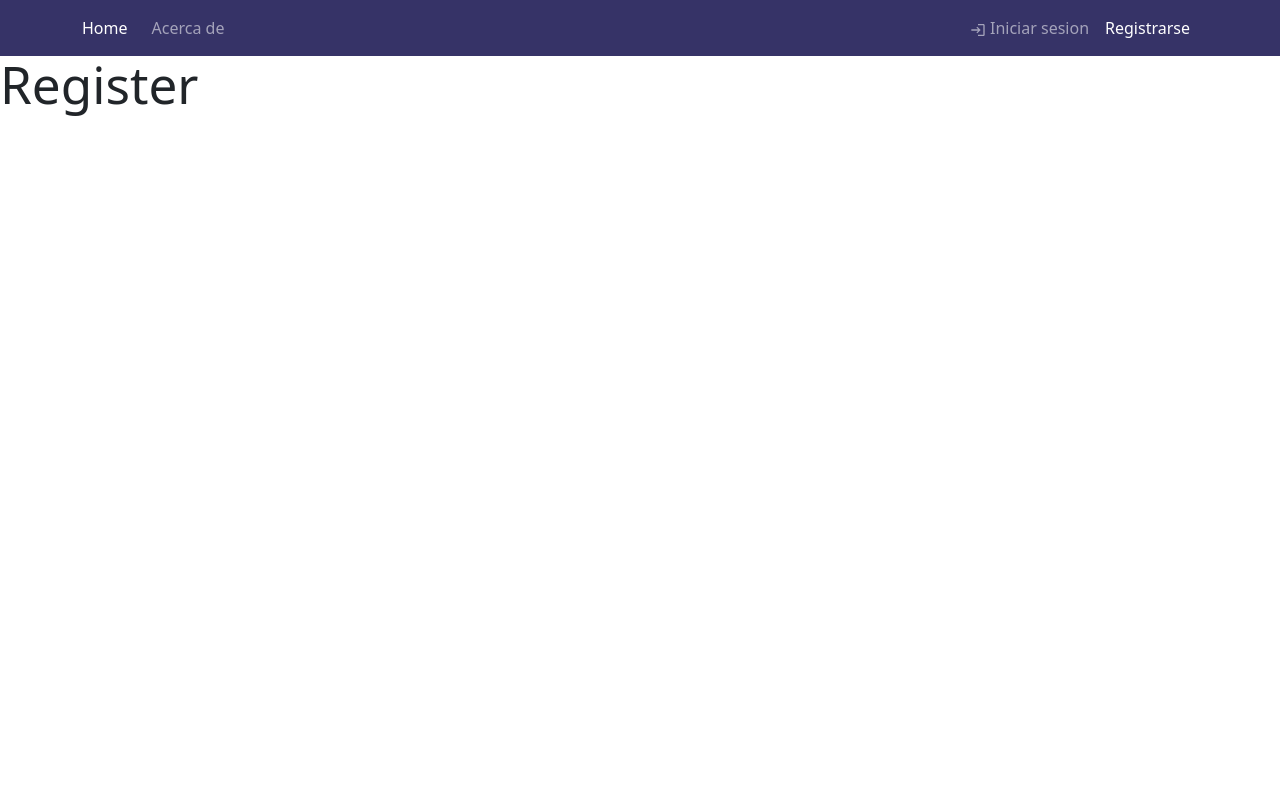
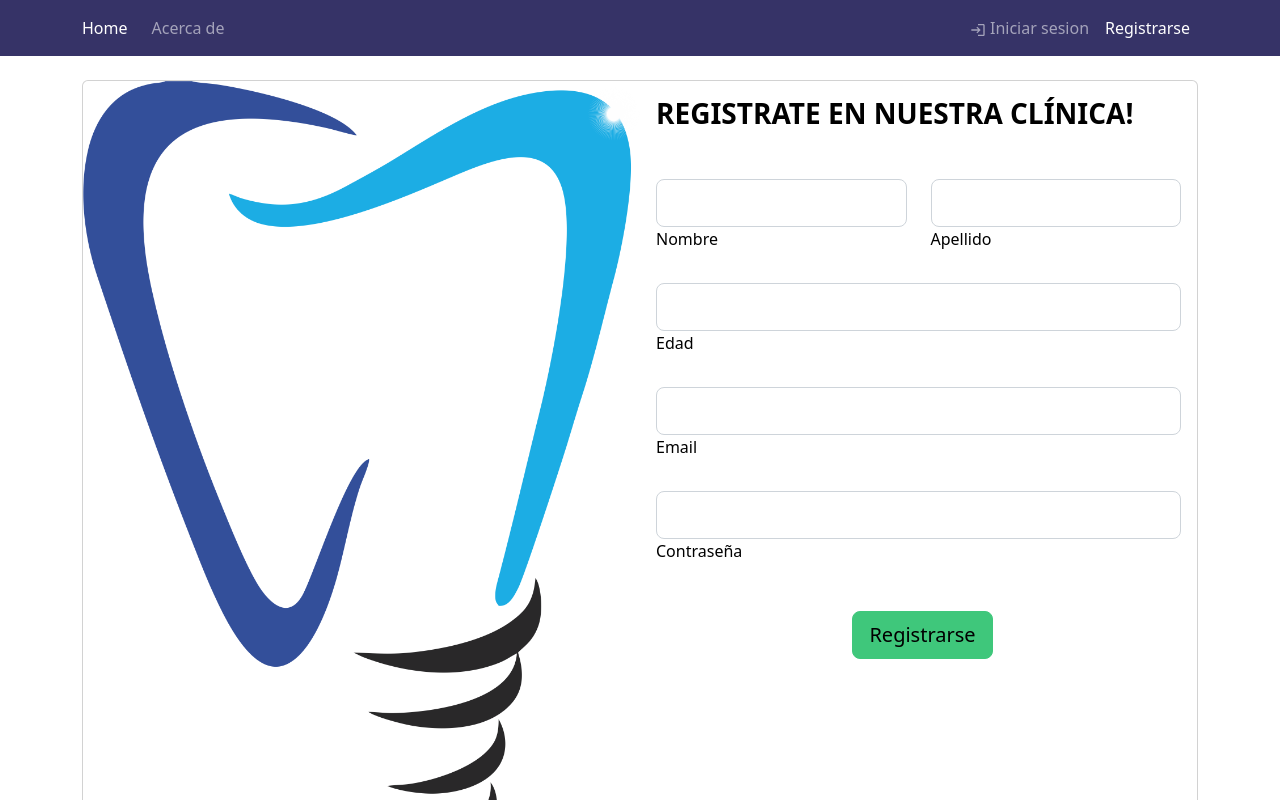
Before and after one commit to fran1893/dentalClinicFrontend, a React (Vite) app: page /register in a window 1280 px wide. Shown: the top 800 px of the page. Built offline with nearby package versions, Linux system fonts and the light colour scheme.

Commit message:
Add user register view

```diff
--- a/src/_services/authService.js
+++ b/src/_services/authService.js
@@ -3,6 +3,7 @@ import { global } from "../_global/global";
 
 const authService = {};
 
+// LOGIN
 authService.login = async (credentials) => {
   const body = {
     email: credentials.email,
@@ -12,4 +13,17 @@ authService.login = async (credentials) => {
   return (await axios.post(global.BASE_URL + "/auth/login", body)).data;
 };
 
+// Registrar paciente
+authService.register = async (credentials) => {
+  const body = {
+    nombre: credentials.nombre,
+    apellidos: credentials.apellidos,
+    edad: credentials.edad,
+    email: credentials.email,
+    password: credentials.password,
+  };
+
+  return (await axios.post(global.BASE_URL + "/auth/register", body)).data;
+};
+
 export default authService;
--- a/src/containers/login/Login.jsx
+++ b/src/containers/login/Login.jsx
@@ -4,11 +4,11 @@ import { updateAuthStoreStateLogIn } from "../../features/authentication/updateA
 import { useSelector } from "react-redux";
 import { useNavigate } from "react-router-dom";
 import validator from "validator";
-import "./Login.scss"
+import "./Login.scss";
 
 export default function Login() {
   const initialFormValues = {
-    email: "pancho@gmail.com",
+    email: "bolso@gmail.com",
     password: "12345678",
   };
 
@@ -36,7 +36,7 @@ export default function Login() {
       email: formValues.email,
       password: formValues.password,
     };
-    // login(credentials);
+
     if (
       validator.isEmail(credentials.email) &&
       validator.isByteLength(credentials.password, { min: 8, max: undefined })
--- a/src/containers/register/Register.jsx
+++ b/src/containers/register/Register.jsx
@@ -1,6 +1,139 @@
-import React from "react";
+import React, { useState } from "react";
 import "./Register.scss";
+import {
+  MDBCard,
+  MDBCardBody,
+  MDBCardImage,
+  MDBRow,
+  MDBCol,
+  MDBInput,
+} from "mdb-react-ui-kit";
+import Button from "react-bootstrap/Button";
+import authService from "../../_services/authService";
+import Form from "react-bootstrap/Form";
+import registerImage from "../../assets/register-image.png"
 
 export default function Register() {
-  return <h1>Register</h1>;
+  // HOOKS
+  const [formValues, setFormValues] = useState({});
+  const [showForm, setShowForm] = useState(true);
+
+  // FUNCTIONS
+
+  const registerUser = async (credentials) => {
+    await authService.register(credentials);
+  };
+
+  // HANDLERS
+  const handleChange = (e) => {
+    const { name, value } = e.target;
+    setFormValues({
+      ...formValues,
+      [name]: value,
+    });
+  };
+
+  const handleSubmit = () => {
+    registerUser(formValues);
+    setShowForm(false);
+  };
+  return (
+    <div className="Register container">
+      {!showForm && (
+        <div className="d-flex justify-content-center mt-5">
+          <h1>Registrado Correctamente!</h1>
+        </div>
+      )}
+      {showForm && (
+        <MDBRow className="d-flex justify-content-center align-items-center h-100">
+          <MDBCol>
+            <MDBCard className="my-4">
+              <MDBRow className="g-0">
+                <MDBCol md="6" className="d-none d-md-block">
+                  <MDBCardImage
+                    src= {registerImage}
+                    alt="Sample photo"
+                    fluid
+                  />
+                </MDBCol>
+
+                <MDBCol md="6">
+                  <Form onSubmit={handleSubmit}>
+                    <MDBCardBody className="text-black d-flex flex-column justify-content-center">
+                      <h3 className="mb-5 text-uppercase fw-bold">
+                        Registrate en nuestra clínica!
+                      </h3>
+
+                      <MDBRow>
+                        <MDBCol md="6">
+                          <MDBInput
+                            wrapperClass="mb-4"
+                            label="Nombre"
+                            size="lg"
+                            type="text"
+                            onChange={handleChange}
+                            name="nombre"
+                            value={formValues.nombre}
+                          />
+                        </MDBCol>
+                        <MDBCol md="6">
+                          <MDBInput
+                            wrapperClass="mb-4"
+                            label="Apellido"
+                            size="lg"
+                            type="text"
+                            onChange={handleChange}
+                            name="apellidos"
+                            value={formValues.apellidos}
+                          />
+                        </MDBCol>
+                      </MDBRow>
+                      <MDBInput
+                        wrapperClass="mb-4"
+                        label="Edad"
+                        size="lg"
+                        type="number"
+                        onChange={handleChange}
+                        name="edad"
+                        value={formValues.edad}
+                      />
+                      <MDBInput
+                        wrapperClass="mb-4"
+                        label="Email"
+                        size="lg"
+                        type="email"
+                        onChange={handleChange}
+                        name="email"
+                        value={formValues.email}
+                      />
+                      <MDBInput
+                        wrapperClass="mb-4"
+                        label="Contraseña"
+                        size="lg"
+                        type="password"
+                        onChange={handleChange}
+                        name="password"
+                        value={formValues.password}
+                      />
+
+                      <div className="d-flex justify-content-center pt-3">
+                        <Button
+                          className="ms-2"
+                          variant="success"
+                          size="lg"
+                          type="submit"
+                        >
+                          Registrarse
+                        </Button>
+                      </div>
+                    </MDBCardBody>
+                  </Form>
+                </MDBCol>
+              </MDBRow>
+            </MDBCard>
+          </MDBCol>
+        </MDBRow>
+      )}
+    </div>
+  );
 }
--- a/src/containers/register/Register.scss
+++ b/src/containers/register/Register.scss
@@ -0,0 +1,5 @@
+.Register {
+    .registerCard {
+        border: none;
+    }
+}
```
Also changed, not shown: src/assets/register-image.png (added).
